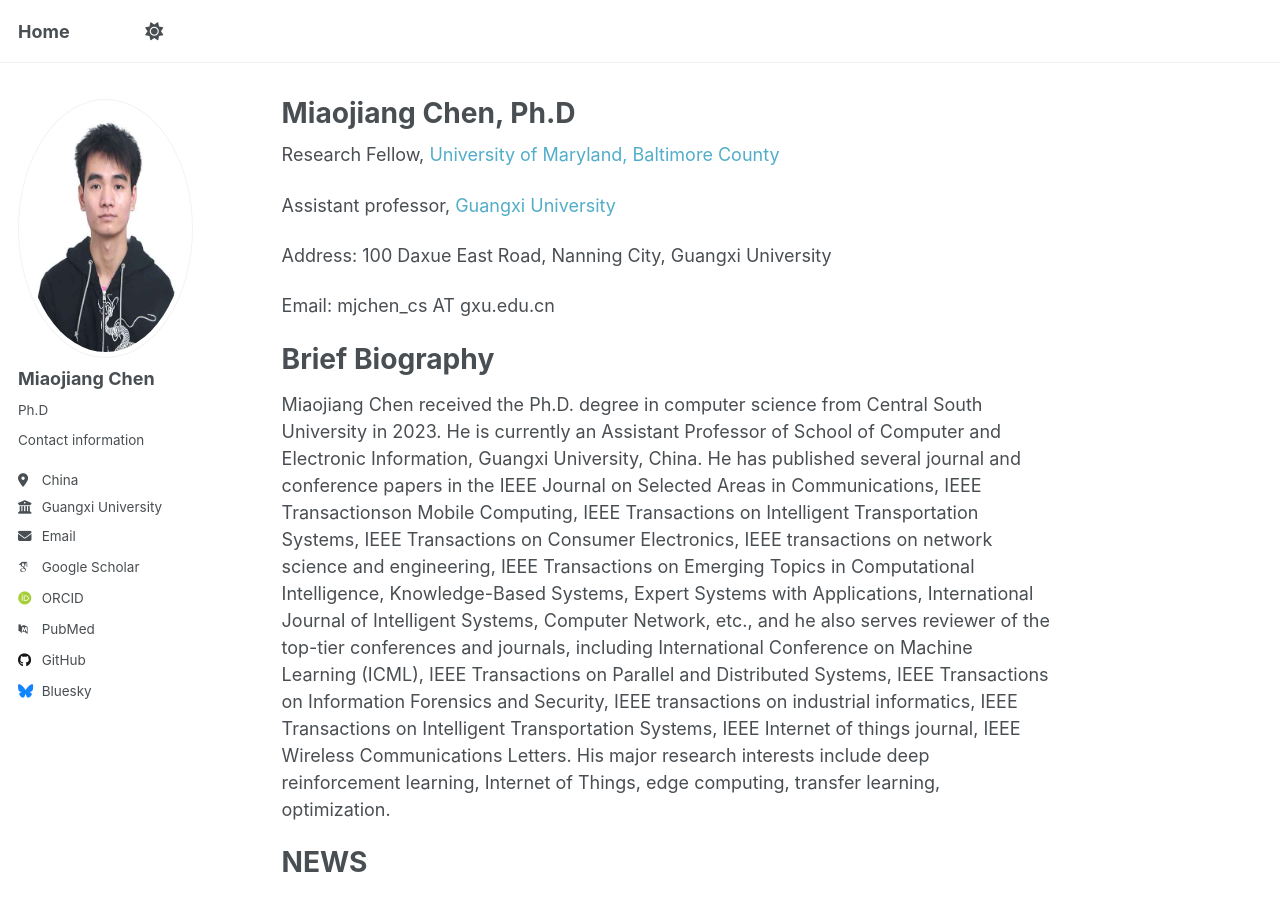
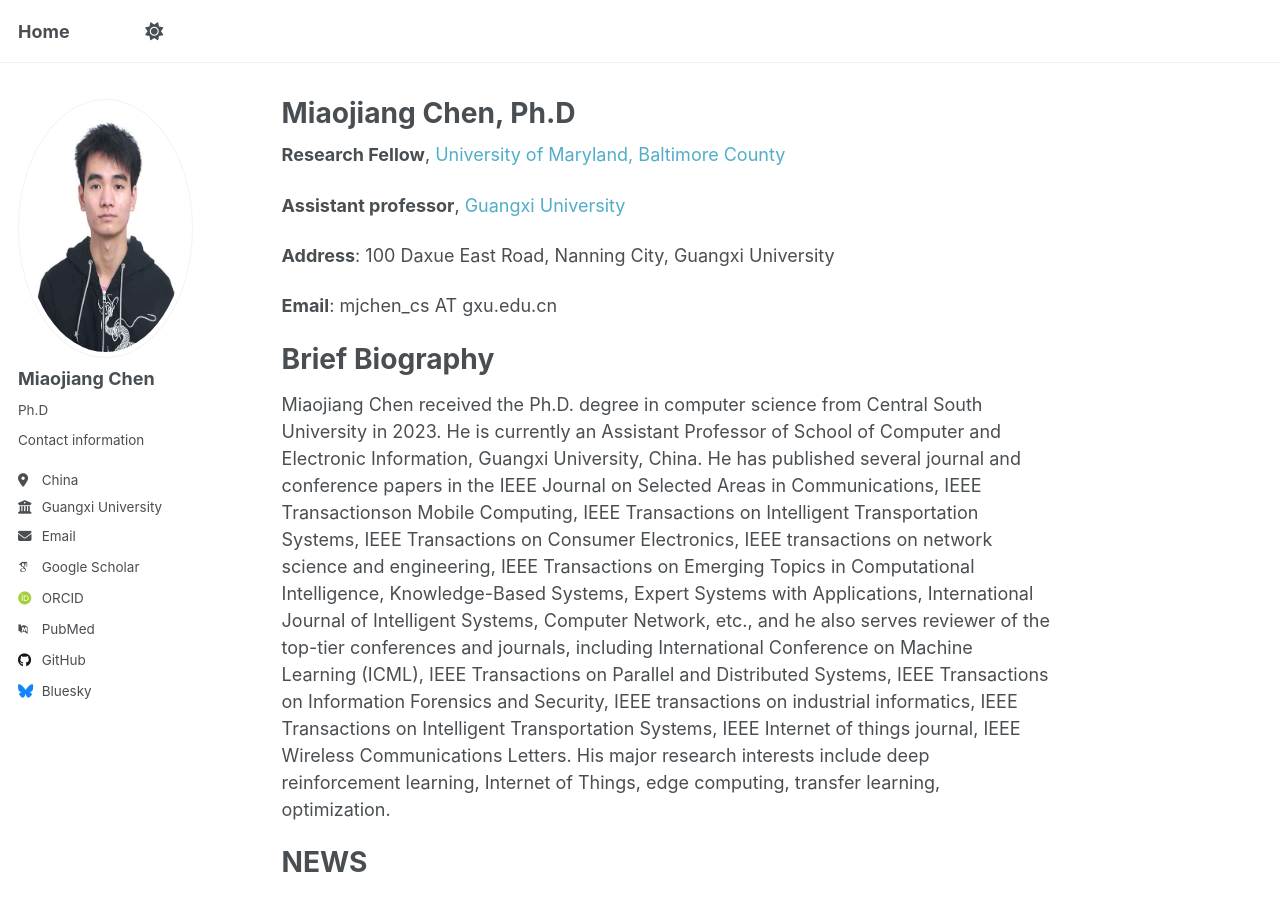
Before and after one commit to mjchen-cs/mjchen-cs.github.io, a Jekyll site: the page built from _pages/about.md, in a window 1280 px wide and 900 px high. Built offline with Jekyll 4.4.1, drawn with Linux system fonts in a browser that asks for light colours; some web fonts are replaced; part of the change alters nothing that is shown.

Commit message:
about.md

```diff
--- a/_pages/about.md
+++ b/_pages/about.md
@@ -7,13 +7,13 @@ redirect_from:
   - /about.html
 ---
 
-Research Fellow, <a href="https://umbc.edu/" style="text-decoration: none;">University of Maryland, Baltimore County</a>
+**Research Fellow**, <a href="https://umbc.edu/" style="text-decoration: none;">University of Maryland, Baltimore County</a>
 
-Assistant professor, <a href="https://www.gxu.edu.cn/en/" style="text-decoration: none;">Guangxi University</a>
+**Assistant professor**, <a href="https://www.gxu.edu.cn/en/" style="text-decoration: none;">Guangxi University</a>
 
-Address: 100 Daxue East Road, Nanning City, Guangxi University
+**Address**: 100 Daxue East Road, Nanning City, Guangxi University
 
-Email: mjchen_cs AT gxu.edu.cn
+**Email**: mjchen_cs AT gxu.edu.cn
 
 
 Brief Biography
```
